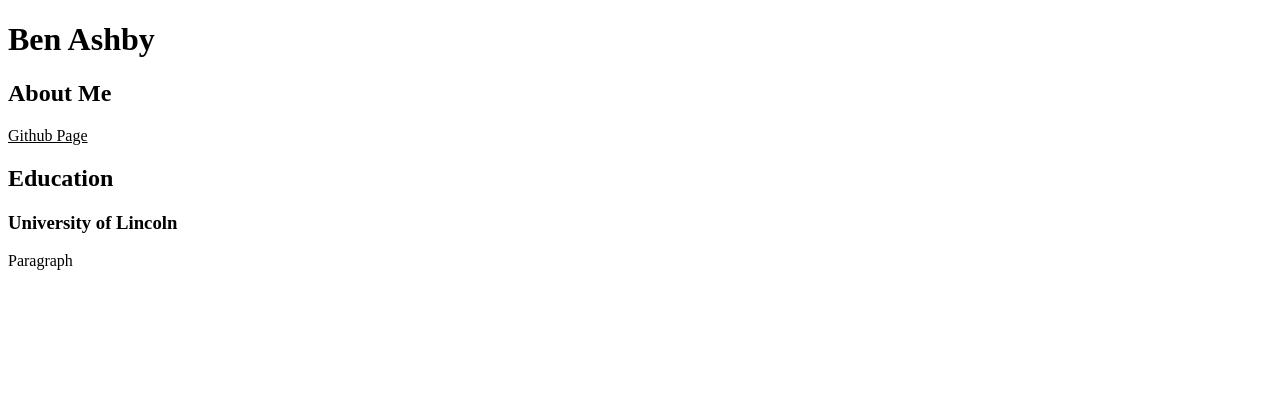
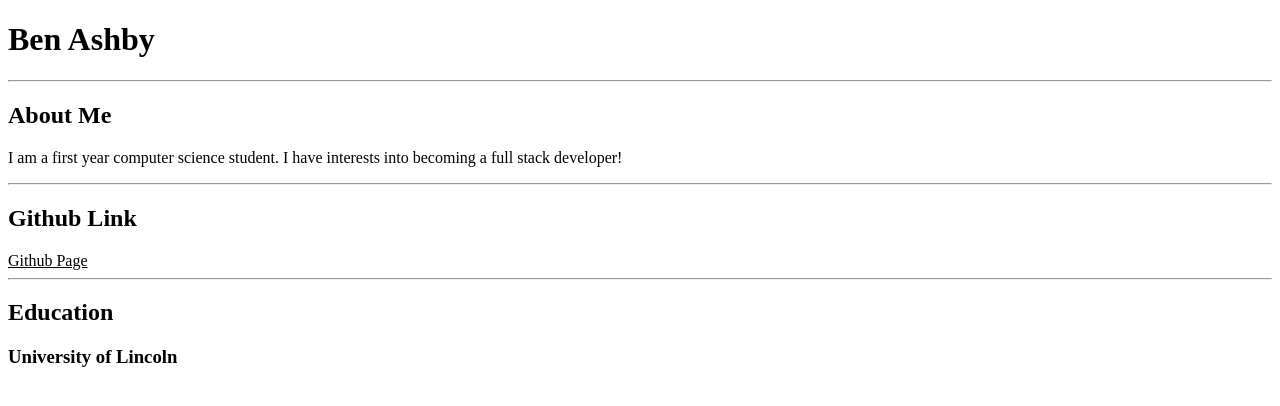
Before and after one commit to BenAshby04/PortfolioWebsite, a plain HTML site: page index.html in a window 1280 px wide. Drawn offline with Linux system fonts and the light colour scheme.

Commit message:
Added Ruled Lines

```diff
--- a/index.html
+++ b/index.html
@@ -6,12 +6,17 @@
     <body>
 
         <h1>Ben Ashby</h1>
+        <hr>
         <h2>About Me</h2>
+        <p>I am a first year computer science student. I have interests into becoming a full stack developer!</p>
+        <hr>
+        <h2>Github Link</h2>
         <a href="https://github.com/benashby04" style="color: black;">Github Page</a>
+        <hr>
         <h2>Education</h2>
         <h3>University of Lincoln</h3>
 
-        <p>Paragraph</p>
+
 
 
     </body>
```
